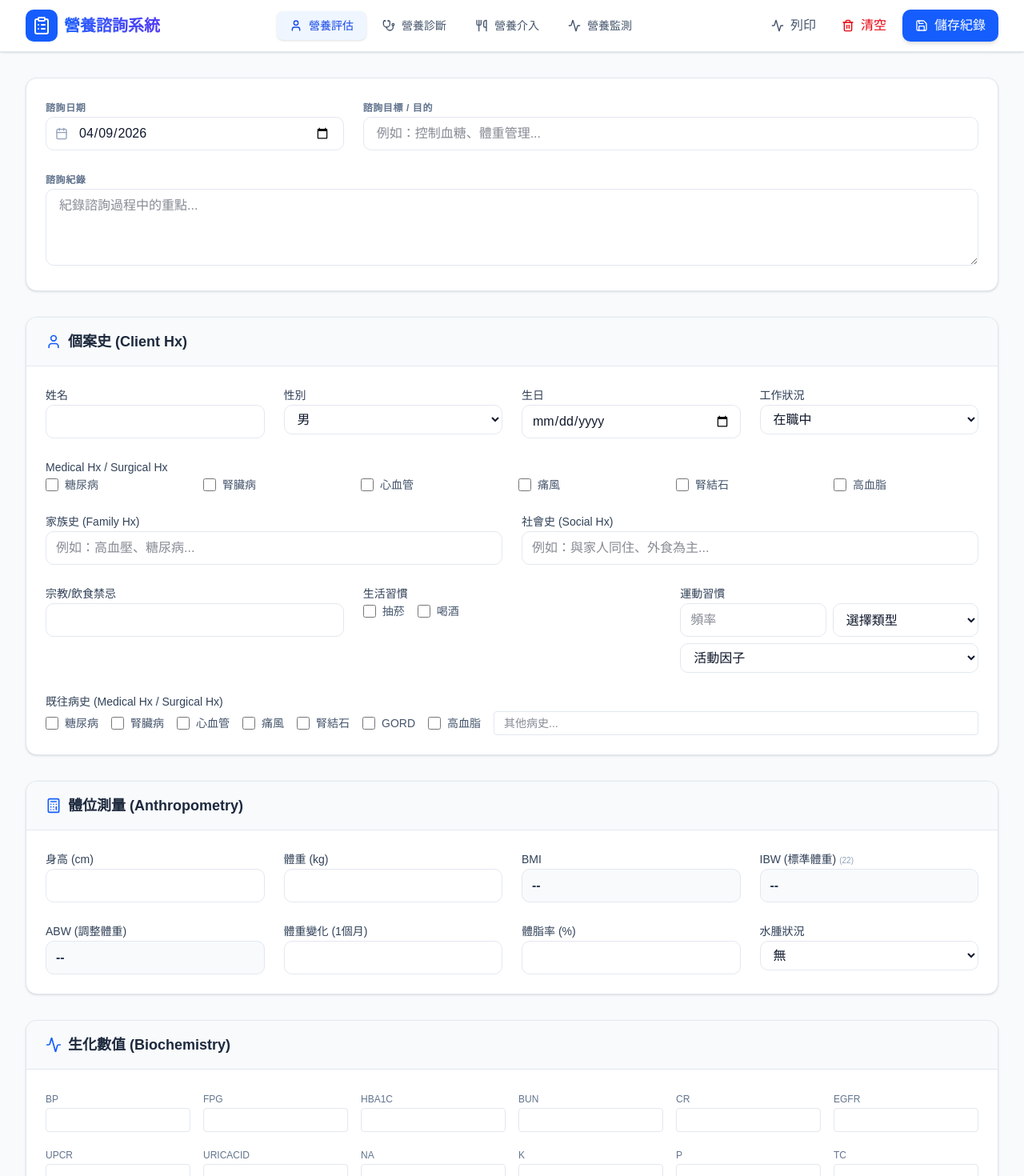
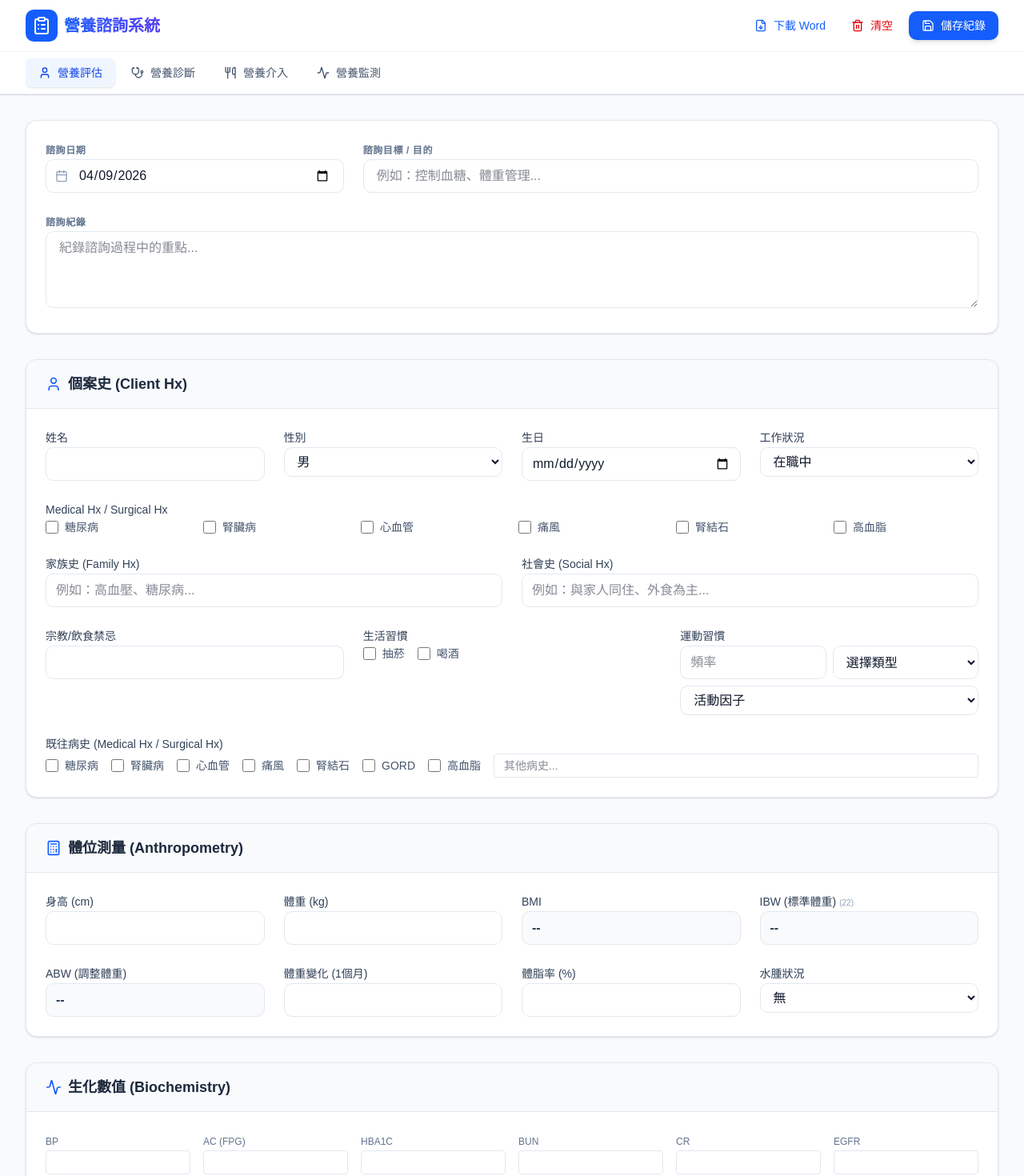
Before and after one commit to YiHsuan85/Dietitian-workshop, a React (Vite) app: page / in a window 1280 px wide. Shown: the top 1470 px of the page at 80% size. Built offline with nearby package versions, Linux system fonts and the light colour scheme.

Commit message:
Update App.tsx

```diff
--- a/src/App.tsx
+++ b/src/App.tsx
@@ -11,10 +11,12 @@ import {
   Calendar,
   User,
   Calculator,
-  ArrowRight
+  ArrowRight,
+  FileDown
 } from 'lucide-react';
 import { motion, AnimatePresence } from 'motion/react';
 import { AppState, FoodItem, PES, MonitoringRecord } from './types';
+import { generateWordDoc } from './lib/wordGenerator';
 import {
   LineChart,
   Line,
@@ -34,7 +36,8 @@ import {
   ACTIVITY_FACTORS,
   INTERVENTION_CATEGORIES,
   DIET_LOG_CATEGORIES,
-  NUTRITION_EDUCATION_CONTENT
+  NUTRITION_EDUCATION_CONTENT,
+  BIO_RANGES
 } from './constants';
 
 const INITIAL_STATE: AppState = {
@@ -293,16 +296,51 @@ export default function App() {
       {/* Navigation */}
       <nav className="sticky top-0 z-50 bg-white border-b border-slate-200 shadow-sm">
         <div className="max-w-7xl mx-auto px-4 sm:px-6 lg:px-8">
-          <div className="flex justify-between h-16 items-center">
-            <div className="flex items-center gap-2">
+          <div className="flex justify-between h-16 items-center gap-4">
+            <div className="flex items-center gap-2 shrink-0">
               <div className="p-2 bg-blue-600 rounded-lg">
-                <ClipboardList className="w-6 h-6 text-white" />
+                <ClipboardList className="w-5 h-5 sm:w-6 sm:h-6 text-white" />
               </div>
-              <h1 className="text-xl font-bold bg-clip-text text-transparent bg-gradient-to-r from-blue-600 to-indigo-600">
+              <h1 className="text-lg sm:text-xl font-bold bg-clip-text text-transparent bg-gradient-to-r from-blue-600 to-indigo-600 truncate">
                 營養諮詢系統
               </h1>
             </div>
-            <div className="hidden md:flex space-x-1">
+
+            <div className="flex items-center gap-1 sm:gap-2">
+              <button
+                onClick={() => generateWordDoc(state)}
+                className="flex items-center gap-2 px-2 sm:px-3 py-2 text-blue-600 hover:bg-blue-50 rounded-lg transition-colors text-sm font-medium"
+                title="下載 Word"
+              >
+                <FileDown className="w-4 h-4" />
+                <span className="hidden sm:inline">下載 Word</span>
+              </button>
+              <button
+                onClick={() => {
+                  if(confirm('確定要清空所有紀錄嗎？')) setState(INITIAL_STATE);
+                }}
+                className="flex items-center gap-2 px-2 sm:px-3 py-2 text-red-600 hover:bg-red-50 rounded-lg transition-colors text-sm font-medium"
+                title="清空"
+              >
+                <Trash2 className="w-4 h-4" />
+                <span className="hidden sm:inline">清空</span>
+              </button>
+              <button
+                onClick={handleSave}
+                className="flex items-center gap-2 px-3 sm:px-4 py-2 bg-blue-600 text-white rounded-lg hover:bg-blue-700 transition-colors shadow-md text-sm font-medium shrink-0"
+              >
+                <Save className="w-4 h-4" />
+                <span className="hidden sm:inline">儲存紀錄</span>
+                <span className="sm:hidden">儲存</span>
+              </button>
+            </div>
+          </div>
+        </div>
+
+        {/* Tab Navigation - Scrollable on mobile */}
+        <div className="border-t border-slate-100 bg-white">
+          <div className="max-w-7xl mx-auto px-4 sm:px-6 lg:px-8">
+            <div className="flex overflow-x-auto no-scrollbar py-2 space-x-1">
               {[
                 { id: 'assessment', label: '營養評估', icon: User },
                 { id: 'diagnosis', label: '營養診斷', icon: Stethoscope },
@@ -312,7 +350,7 @@ export default function App() {
                 <button
                   key={tab.id}
                   onClick={() => setActiveTab(tab.id as any)}
-                  className={`flex items-center gap-2 px-4 py-2 rounded-md text-sm font-medium transition-all ${
+                  className={`flex items-center gap-2 px-4 py-2 rounded-md text-sm font-medium transition-all whitespace-nowrap shrink-0 ${
                     activeTab === tab.id
                       ? 'bg-blue-50 text-blue-700 shadow-sm'
                       : 'text-slate-600 hover:bg-slate-100'
@@ -322,31 +360,6 @@ export default function App() {
                   {tab.label}
                 </button>
               ))}
-            </div>
-            <div className="flex items-center gap-2">
-              <button
-                onClick={handlePrint}
-                className="hidden sm:flex items-center gap-2 px-3 py-2 text-slate-600 hover:bg-slate-100 rounded-lg transition-colors"
-              >
-                <Activity className="w-4 h-4" />
-                <span>列印</span>
-              </button>
-              <button
-                onClick={() => {
-                  if(confirm('確定要清空所有紀錄嗎？')) setState(INITIAL_STATE);
-                }}
-                className="hidden sm:flex items-center gap-2 px-3 py-2 text-red-600 hover:bg-red-50 rounded-lg transition-colors"
-              >
-                <Trash2 className="w-4 h-4" />
-                <span>清空</span>
-              </button>
-              <button
-                onClick={handleSave}
-                className="flex items-center gap-2 px-4 py-2 bg-blue-600 text-white rounded-lg hover:bg-blue-700 transition-colors shadow-md"
-              >
-                <Save className="w-4 h-4" />
-                <span>儲存紀錄</span>
-              </button>
             </div>
           </div>
         </div>
@@ -634,17 +647,42 @@ export default function App() {
                   </h2>
                 </div>
                 <div className="p-6 grid grid-cols-2 sm:grid-cols-3 md:grid-cols-6 gap-4">
-                  {Object.keys(state.biochemistry).map(key => (
-                    <div key={key} className="space-y-1">
-                      <label className="text-xs font-medium text-slate-500 uppercase">{key}</label>
-                      <input
-                        type="text"
-                        value={state.biochemistry[key]}
-                        onChange={e => setState({...state, biochemistry: {...state.biochemistry, [key]: e.target.value}})}
-                        className="w-full px-2 py-1 text-sm rounded border border-slate-200"
-                      />
-                    </div>
-                  ))}
+                  {Object.keys(state.biochemistry).map(key => {
+                    const range = BIO_RANGES[key];
+                    const val = state.biochemistry[key];
+                    const num = parseFloat(val);
+                    let isAbnormal = false;
+                    if (range && val && !isNaN(num)) {
+                      if (range.min !== undefined && range.max !== undefined) {
+                        isAbnormal = num < range.min || num > range.max;
+                      } else if (range.max !== undefined) {
+                        isAbnormal = num >= range.max;
+                      } else if (range.min !== undefined) {
+                        isAbnormal = num <= range.min;
+                      }
+                    }
+
+                    return (
+                      <div key={key} className="space-y-1">
+                        <label className="text-xs font-medium text-slate-500 uppercase">{key === 'FPG' ? 'AC (FPG)' : key}</label>
+                        <input
+                          type="text"
+                          value={val}
+                          onChange={e => setState({...state, biochemistry: {...state.biochemistry, [key]: e.target.value}})}
+                          className={`w-full px-2 py-1 text-sm rounded border transition-colors ${
+                            isAbnormal
+                              ? 'border-red-500 bg-red-50 text-red-700 focus:ring-red-500'
+                              : 'border-slate-200 focus:ring-blue-500'
+                          }`}
+                        />
+                        {range && (
+                          <div className="text-[10px] text-slate-400 font-medium">
+                            標準: {range.label}
+                          </div>
+                        )}
+                      </div>
+                    );
+                  })}
                 </div>
               </section>
 
```
